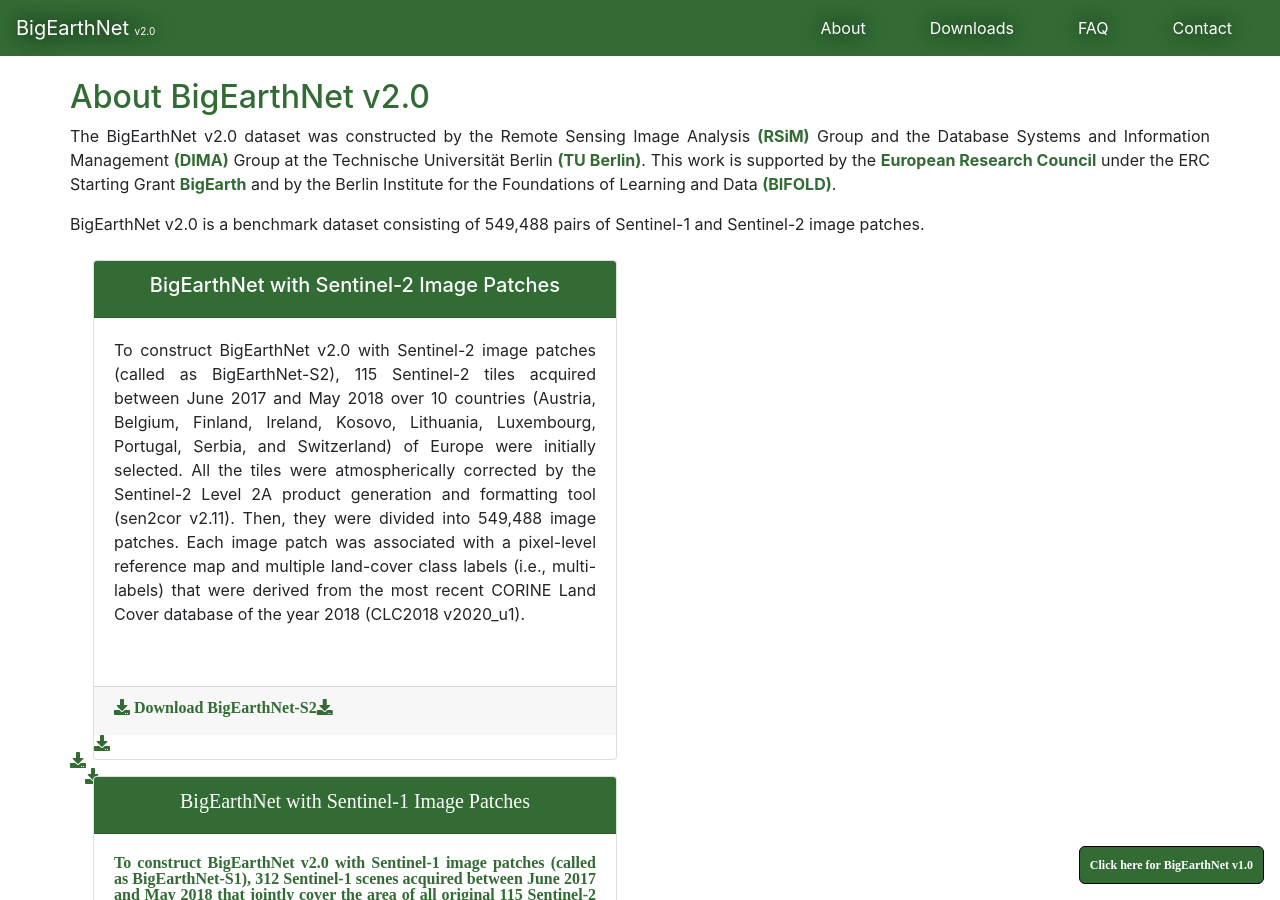
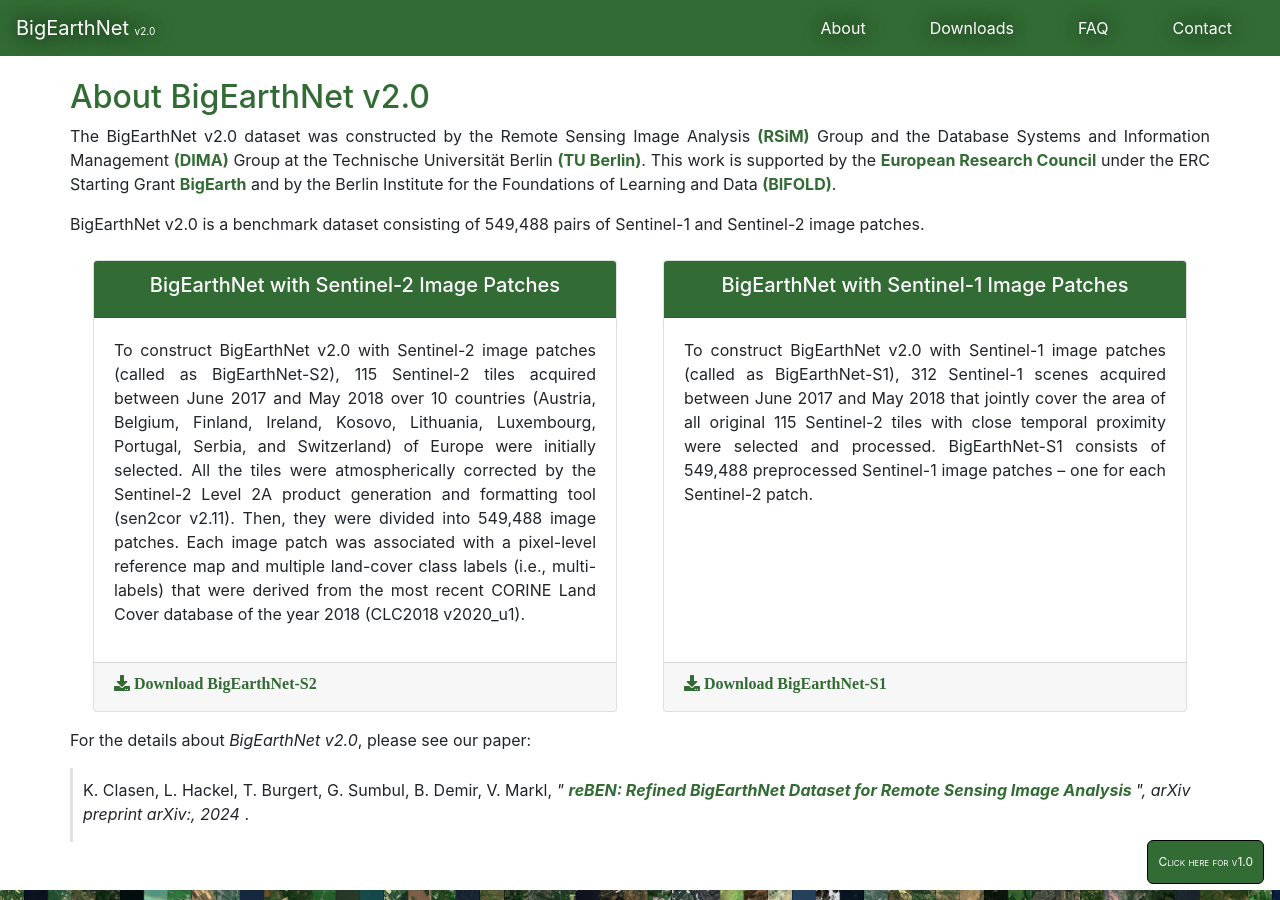
Before and after one commit to rsim-tu-berlin/bigearth.net, a Jekyll site: the page built from index.html, in a window 1280 px wide and 900 px high, scrolled down 501 px. Built offline with Jekyll 4.4.1, drawn with Linux system fonts in a browser that asks for light colours; some of the changed text lies outside the part shown.

Commit message:
minor updates

```diff
--- a/_data/urls.yaml
+++ b/_data/urls.yaml
@@ -1 +1,2 @@
 v1-dataset-base-url: https://cloud-38.dima.tu-berlin.de/downloads/
+reBEN-paper-url: arxiv.com
--- a/_includes/header.html
+++ b/_includes/header.html
@@ -9,7 +9,7 @@
     content="benchmark, archive, large-scale, deep, learning, labels, remote, sensing, image, classification, bigearth, earth, observation, dataset">
   <meta name="robots" content="index, follow">
   <!-- Favicons -->
-  <!-- <link href="{{ site.base_url }}static/img/favicon.ico" rel="icon"> -->
+  <link href="{{ site.base_url }}static/img/favicon.ico" rel="icon" type="image/x-icon">
 
   <meta property="og:title" content="BigEarthNet - A Large-Scale Sentinel Benchmark Archive">
   <meta property="og:description" content="{{ site.data.common.v1.description }}">
--- a/_includes/page_footer.html
+++ b/_includes/page_footer.html
@@ -1,5 +1,5 @@
 <!-- Downlaod Tools script-->
-<script src="{{ site.base_url }}static/js/download_tools.js"></script>
+<!-- <script src="{{ site.base_url }}static/js/download_tools.js"></script> -->
 
 <!-- Bootstrap core JavaScript -->
 <script src="{{ site.base_url }}static/js/jquery.min.js"></script>
--- a/index.html
+++ b/index.html
@@ -160,7 +160,7 @@
           </div>
           <div class="card-footer">
             <a href="#downloads" class="card-link"><i class="fas fa-download fa-x font-color-ben mb-2"> Download
-                BigEarthNet-S2</a>
+                BigEarthNet-S2</i></a>
           </div>
         </div>
 
@@ -186,7 +186,7 @@
           </div>
           <div class="card-footer">
             <a href="#downloads" class="card-link"><i class="fas fa-download fa-x font-color-ben mb-2"> Download
-                BigEarthNet-S1</a>
+                BigEarthNet-S1</i></a>
           </div>
         </div>
 
@@ -202,12 +202,14 @@
 
     <div class="row">
       <blockquote class="blockquote text-left">
-        <p>K. Clasen, L. Hackel, T. Burgert, G. Sumbul, B. Demir, V. Markl, <i>"<a href="https://arxiv.org/"
-              style="font-weight: normal;" target="_blank">
-              reBEN: Refined BigEarthNet Dataset for Remote Sensing Image Analysis</a>", arXiv preprint arXiv:
+        <p>K. Clasen, L. Hackel, T. Burgert, G. Sumbul, B. Demir, V. Markl,
+          <i>"
+            <a href="{{ site.data.urls.reBEN-paper-url }}" target="_blank">
+              reBEN: Refined BigEarthNet Dataset for Remote Sensing Image Analysis
+            </a>
+            ", arXiv preprint arXiv:, 2024
           </i>.
         </p>
-        <!-- ,IEEE International Geoscience and Remote Sensing Symposium, pp. 5901-5904, Yokohama, Japan, 2019</i>. -->
       </blockquote>
     </div>
 
@@ -239,7 +241,7 @@
 
           <div class="card-body">
             <div class="card-text">
-              <p class="lead mb-0"><a href="https://huggingface.co/" target="_blank">
+              <p class="lead mb-0"><a href="https://huggingface.co/BIFOLD-BigEarthNetv2-0" target="_blank">
                   🤗 Pretrained S2 Models</a>
               </p>
             </div>
@@ -262,7 +264,7 @@
 
           <div class="card-body">
             <div class="card-text">
-              <p class="lead mb-0"><a href="https://huggingface.co/" target="_blank">
+              <p class="lead mb-0"><a href="https://huggingface.co/BIFOLD-BigEarthNetv2-0" target="_blank">
                   🤗 Pretrained S1 Models</a>
               </p>
             </div>
@@ -274,18 +276,22 @@
 
         <div class="card m-1">
           <div class="card-header text-center">
-            <h3>BigEarthNet-MM</h3>
+            <h3>BigEarthNet-S1 and S2 (S1+S2)</h3>
           </div>
 
           <div class="card-body">
-            <p class="lead mb-0"><i class="fas fa-check btn-link"></i> Download BigEarthNet-S2</p>
-            <p class="lead mb-0"><i class="fas fa-check btn-link"></i> Download BigEarthNet-S1</p>
+            <a href="/downloads/BigEarthNet-S2-v1.0.tar.gz">
+              <p class="lead mb-0"><i class="fas fa-check btn-link"></i> Download BigEarthNet-S2</p>
+            </a>
+            <a href="/downloads/BigEarthNet-S1-v1.0.tar.gz">
+              <p class="lead mb-0"><i class="fas fa-check btn-link"></i> Download BigEarthNet-S1</p>
+            </a>
           </div>
 
           <div class="card-body">
             <div class="card-text">
-              <p class="lead mb-0"><a href="https://huggingface.co/" target="_blank">
-                  🤗 Pretrained MM Models</a>
+              <p class="lead mb-0"><a href="https://huggingface.co/BIFOLD-BigEarthNetv2-0" target="_blank">
+                  🤗 Pretrained S1+S2 Models</a>
               </p>
             </div>
           </div>
@@ -297,12 +303,12 @@
     </div>
 </section>
 
-<section class="additional-links">
+<section id="links" class="additional-links">
   <div class="container">
     <div class="column">
       <h3>Additional Links</h3>
       <ul>
-        <li><a href="{{ site.base_url }}static/documents/Description_BigEarthNet-v2.pdf" target="_blank">Dataset
+        <li><a href="{{ site.base_url }}static/documents/Description_BigEarthNet_v2.pdf" target="_blank">Dataset
             Description Document:</a>
           This document offers insights into the dataset, the directory structure, naming conventions and additional
           metadata files.
@@ -315,10 +321,10 @@
           A fast and easy-to-use <b>r</b>emote sensing <b>i</b>mage format <b>co</b>nverter for <b>h</b>igh-throughput
           <b>d</b>eep-<b>l</b>earning.
         </li>
-        <li><a href="https://zenodo.org" target="_blank"> Patches with seasonal snow</a>
-        </li>
-        <li><a href="https://zenodo.org" target="_blank"> Patches with cloud & shadow</a>
-        </li>
+        <!-- <li><a href="https://zenodo.org" target="_blank"> Patches with seasonal snow</a> -->
+        <!-- </li> -->
+        <!-- <li><a href="https://zenodo.org" target="_blank"> Patches with cloud & shadow</a> -->
+        <!-- </li> -->
       </ul>
     </div>
   </div>
@@ -616,19 +622,20 @@
           <div class="card">
             <div class="card-header" id="faqTwo">
               <h3 class="mb-0">
-                <button class="btn btn-link collapsed" data-toggle="collapse" data-target="#collasefaqTwo"
-                  aria-expanded="false" aria-controls="collasefaqTwo">
+                <button class="btn btn-link collapsed" data-toggle="collapse" data-target="#collapsefaqTwo"
+                  aria-expanded="false" aria-controls="collapsefaqTwo">
                   Does BigEarthNet include Sentinel-2 patches containing seasonal-snow cover?
                 </button>
               </h3>
             </div>
-            <div id="collasefaqTwo" class="collapse" aria-labelledby="faqTwo" data-parent="#accordion">
+            <div id="collapsefaqTwo" class="collapse" aria-labelledby="faqTwo" data-parent="#accordion">
               <div class="card-body">
                 Yes, some Sentinel-2 patches include seasonal-snow. We kept them in the archive to allow tag-based
                 search and retrieval studies independently from seasons. However, if you work on scene classification,
                 content-based image retrieval and search only by using Sentinel-2 image patches, we suggest not to
                 include patches fully covered by seasonal-snow for training and test stages of the machine/deep learning
-                algorithms. The list of these patches is provided in the <a href="#downloads">Download</a> section.
+                algorithms.
+                For more details, see the <a href="#links">dataset description document</a>.
               </div>
             </div>
           </div>
@@ -660,52 +666,59 @@
           <div class="card">
             <div class="card-header" id="faqThree">
               <h3 class="mb-0">
-                <button class="btn btn-link collapsed" data-toggle="collapse" data-target="#collasefaqThree"
-                  aria-expanded="false" aria-controls="collasefaqThree">
+                <button class="btn btn-link collapsed" data-toggle="collapse" data-target="#collapsefaqThree"
+                  aria-expanded="false" aria-controls="collapsefaqThree">
                   Why is BigEarthNet v2.0 smaller than v1.0?
                 </button>
               </h3>
             </div>
-            <div id="collasefaqThree" class="collapse" aria-labelledby="faqThree" data-parent="#accordion">
+            <div id="collapsefaqThree" class="collapse" aria-labelledby="faqThree" data-parent="#accordion">
               <div class="card-body">
-                Because
+                BigEarthNet v2.0 uses the most recent CORINE Land Cover database of the year 2018
+                and the 19-class label nomenclature.
+                As a result some patches were completely or partially unlabeled and not included in the v2.0 dataset.
+                Also, four Sentinel-2 tiles from the v1.0 dataset were dropped due to failing
+                quality indicator checks.
+                For more details, see the official publication
+                <a href="{{ site.data.urls.reBEN-paper-url }}" target="_blank">
+                  reBEN: Refined BigEarthNet Dataset for Remote Sensing Image Analysis
+                </a>.
               </div>
             </div>
           </div>
           <!-- End - Card #3 -->
           <!-- Card #4 -->
-          <div class="card">
-            <div class="card-header" id="faqFour">
-              <h3 class="mb-0">
-                <button class="btn btn-link collapsed" data-toggle="collapse" data-target="#collasefaqFour"
-                  aria-expanded="false" aria-controls="collasefaqFour">
-                  Why?
-                </button>
-              </h3>
-            </div>
-            <div id="collasefaqFour" class="collapse" aria-labelledby="faqFour" data-parent="#accordion">
-              <div class="card-body">
-                Because
-              </div>
-            </div>
-          </div>
+          <!-- <div class="card"> -->
+          <!-- <div class="card-header" id="faqFour"> -->
+          <!-- <h3 class="mb-0"> -->
+          <!-- <button class="btn btn-link collapsed" data-toggle="collapse" data-target="#collapsefaqFour" -->
+          <!-- aria-expanded="false" aria-controls="collapsefaqFour"> -->
+          <!-- Why? -->
+          <!-- </button> -->
+          <!-- </h3> -->
+          <!-- </div> -->
+          <!-- <div id="collapsefaqFour" class="collapse" aria-labelledby="faqFour" data-parent="#accordion"> -->
+          <!-- <div class="card-body"> -->
+          <!-- </div> -->
+          <!-- </div> -->
+          <!-- </div> -->
           <!-- End - Card #4 -->
           <!-- Card #5 -->
-          <div class="card">
-            <div class="card-header" id="faqFive">
-              <h3 class="mb-0">
-                <button class="btn btn-link collapsed" data-toggle="collapse" data-target="#collasefaqFive"
-                  aria-expanded="false" aria-controls="collasefaqFive">
-                  Why?
-                </button>
-              </h3>
-            </div>
-            <div id="collasefaqFive" class="collapse" aria-labelledby="faqFive" data-parent="#accordion">
-              <div class="card-body">
-                Because
-              </div>
-            </div>
-          </div>
+          <!-- <div class="card"> -->
+          <!-- <div class="card-header" id="faqFive"> -->
+          <!-- <h3 class="mb-0"> -->
+          <!-- <button class="btn btn-link collapsed" data-toggle="collapse" data-target="#collapsefaqFive" -->
+          <!-- aria-expanded="false" aria-controls="collapsefaqFive"> -->
+          <!-- Why? -->
+          <!-- </button> -->
+          <!-- </h3> -->
+          <!-- </div> -->
+          <!-- <div id="collapsefaqFive" class="collapse" aria-labelledby="faqFive" data-parent="#accordion"> -->
+          <!-- <div class="card-body"> -->
+          <!-- Because -->
+          <!-- </div> -->
+          <!-- </div> -->
+          <!-- </div> -->
           <!-- End - Card #5 -->
         </div>
       </div>
@@ -746,4 +759,4 @@
   </div>
 </footer>
 
-<a id="v1-button" href="{{ site.base_url }}v1.0">Click here for BigEarthNet v1.0</a>
+<a id="v1-button" href="{{ site.base_url }}v1.0">Click here for v1.0</a>
--- a/static/css/bigearthnet.css
+++ b/static/css/bigearthnet.css
@@ -380,6 +380,7 @@
 	border: 1px solid black;
 	border-radius: 6px;
 	text-decoration: none;
+	font-variant: small-caps;
 }
 
 #v1-button:focus-within,
--- a/v1.0.html
+++ b/v1.0.html
@@ -167,7 +167,7 @@
           </div>
           <div class="card-footer">
             <a href="#downloads" class="card-link"><i class="fas fa-download fa-x font-color-ben mb-2"> Download
-                BigEarthNet-S2 v1.0</a>
+                BigEarthNet-S2 v1.0</i></a>
           </div>
         </div>
 
@@ -197,7 +197,7 @@
           </div>
           <div class="card-footer">
             <a href="#downloads" class="card-link"><i class="fas fa-download fa-x font-color-ben mb-2"> Download
-                BigEarthNet-S1 v1.0</a>
+                BigEarthNet-S1 v1.0</i></a>
           </div>
         </div>
 
```
Also changed, not shown: other parts of index.html (+1 -2 lines), static/img/favicon.ico (added), 1 other file.
